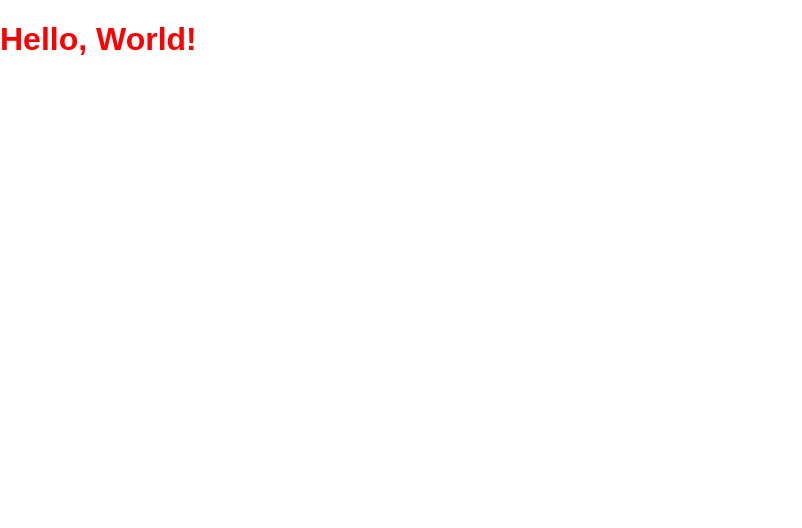
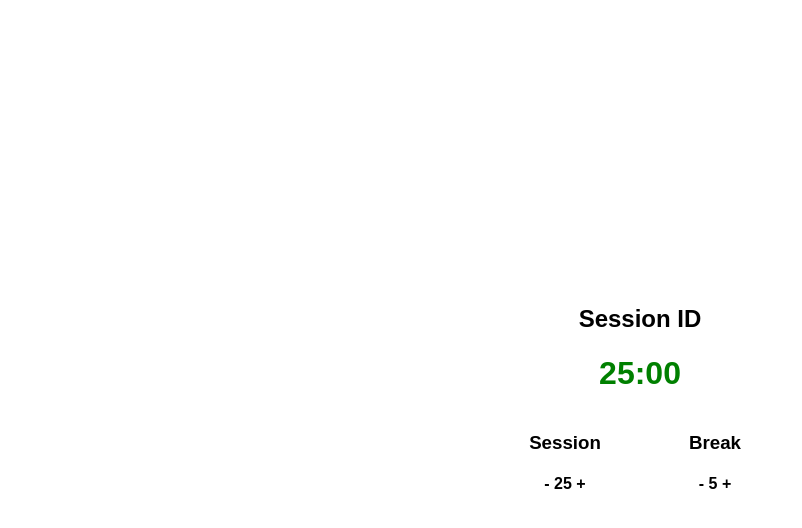
Before and after one commit to edwardfclark/react-pomodoro-clock-v2, a React (Create React App) app: page / in a window 1280 px wide. Shown: the top 528 px of the page, without its empty margins (0-802 px from the left). Built offline with nearby package versions, Linux system fonts and the light colour scheme.

Commit message:
Basic Framework
This adds the basic framework to the app. There's an App component, a
BreakButtons component, and a SessionButtons component. Some of the core
methods have been added to the App component. Minimal styling has been
done so far.

```diff
--- a/src/App.css
+++ b/src/App.css
@@ -1,3 +1,30 @@
-h1 {
-  color: red;
+/* Tags */
+
+html, body {
+  width: 100%;
+  height: 100%;
 }
+
+body {
+  display: flex;
+  align-items:center;
+  justify-content: center;
+}
+
+/* Classes */
+
+.buttons {
+  display: grid;
+  grid-template-columns: 1fr 1fr;
+}
+
+.clock-container {
+  text-align: center;
+  width: 300px;
+}
+
+/* IDs */
+
+#timer {
+  color: green;
+}
--- a/src/App.js
+++ b/src/App.js
@@ -1,12 +1,87 @@
 import React, { Component } from 'react';
-import logo from './logo.svg';
 import './App.css';
+import SessionButtons from "./SessionButtons.js";
+import BreakButtons from "./BreakButtons.js";
 
 class App extends Component {
+  constructor(props) {
+    super(props);
+    this.state = {
+      sessionState: "paused",
+      breakLength: 5,
+      sessionLength: 25,
+      mins: 25,
+      secs: 0
+    }
+
+    this.incBreak = this.incBreak.bind(this);
+    this.decBreak = this.decBreak.bind(this);
+    this.incSession = this.incSession.bind(this);
+    this.decSession = this.decSession.bind(this);
+    this.getTimer = this.getTimer.bind(this);
+  }
+
+  //Simple methods to increment or decrement the breakLength or sessionLength.
+  //These will be passed to SessionButtons and BreakButtons as props.
+  //These methods cannot be accessed by the user while the app is not paused.
+  incBreak() {
+    if (this.state.breakLength < 60) {
+      this.setState({
+        breakLength: this.state.breakLength + 1,
+        mins: this.state.breakLength,
+        secs: 0
+      });
+    }
+  }
+
+  decBreak() {
+    if (this.state.breakLength > 1) {
+      this.setState({
+        breakLength: this.state.breakLength - 1,
+        mins: this.state.breakLength,
+        secs: 0
+      });
+    }
+  }
+
+  incSession() {
+    if (this.state.sessionLength < 60) {
+      this.setState({
+        sessionLength: this.state.sessionLength + 1,
+        mins: this.state.sessionLength,
+        secs: 0
+      });
+    }
+  }
+
+  decSession() {
+    if (this.state.sessionLength > 1) {
+      this.setState({
+        sessionLength: this.state.sessionLength - 1,
+        mins: this.state.sessionLength,
+        secs: 0
+      });
+    }
+  }
+
+  //This method is used to format the current minutes and seconds in the mm:ss format.
+  getTimer() {
+    if (this.state.secs >= 10) {
+      return `${this.state.mins}:${this.state.secs}`;
+    } else {
+      return `${this.state.mins}:0${this.state.secs}`;
+    }
+  }
+
   render() {
     return (
-      <div>
-        <h1>Hello, World!</h1>
+      <div className="clock-container">
+        <h2 id="session-label">Session ID</h2>
+        <h1 id="timer">{this.getTimer()}</h1>
+        <div className="buttons">
+          <SessionButtons className="session-buttons" sessionLength={this.state.sessionLength} incSession={this.incSession} decSession={this.decSession} />
+          <BreakButtons className="break-buttons" breakLength={this.state.breakLength} incBreak={this.incBreak} decBreak={this.decBreak} />
+        </div>
       </div>
     );
   }
--- /dev/null
+++ b/src/BreakButtons.js
@@ -0,0 +1,12 @@
+import React from 'react';
+
+function BreakButtons(props) {
+    return (
+        <div>
+            <h3>Break</h3>
+            <h4><span onClick={props.decBreak}>-</span> {props.breakLength} <span onClick={props.incBreak}>+</span></h4>
+        </div>
+    );
+}
+
+export default BreakButtons
--- /dev/null
+++ b/src/SessionButtons.js
@@ -0,0 +1,12 @@
+import React from 'react';
+
+function SessionButtons(props) {
+    return (
+        <div>
+            <h3>Session</h3>
+            <h4><span onClick={props.decSession}>-</span> {props.sessionLength} <span onClick={props.incSession}>+</span></h4>
+        </div>
+    );
+}
+
+export default SessionButtons
--- a/src/index.js
+++ b/src/index.js
@@ -6,3 +6,5 @@ import registerServiceWorker from './registerServiceWorker';
 
 ReactDOM.render(<App />, document.getElementById('root'));
 registerServiceWorker();
+
+//This is visible in localhost:3000 on my work machine. It will be a bit of a trip trying to get this working at home.
```
